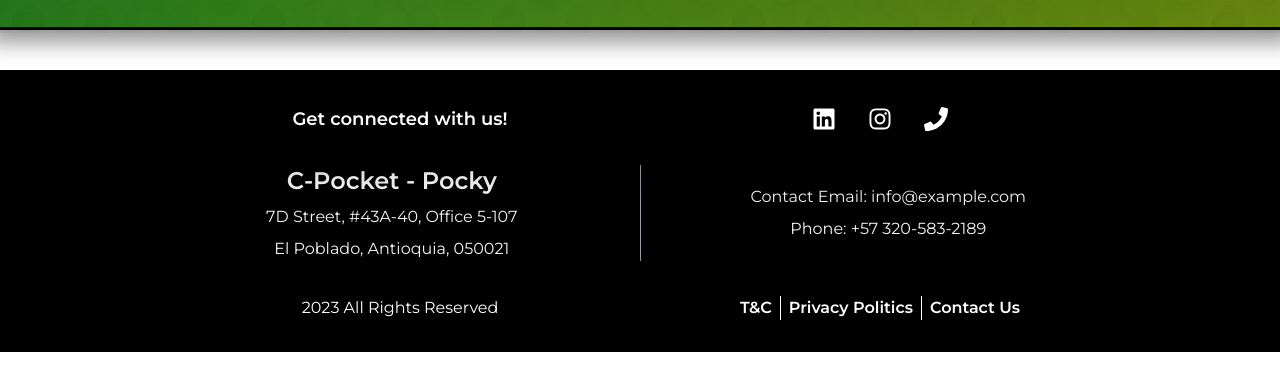
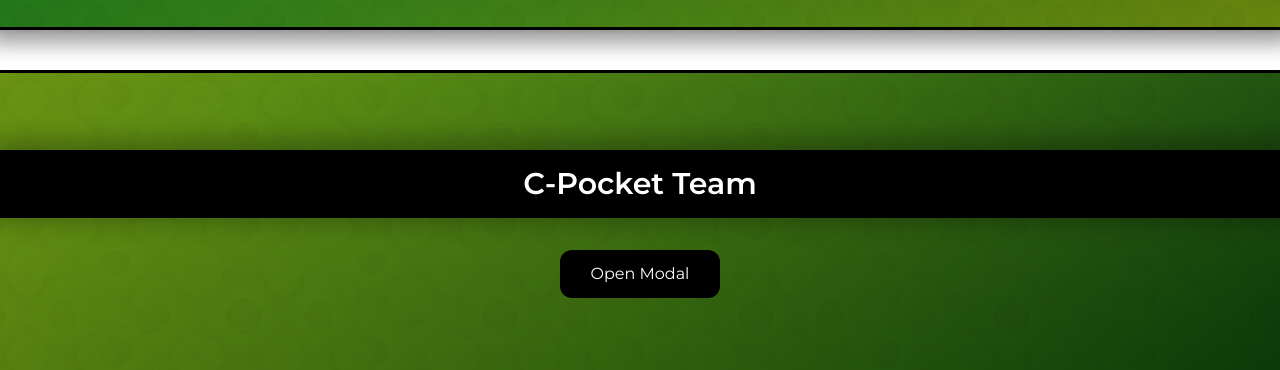
Before and after one commit to cpocket-dev/pocki_landing_page, a React (Vite) app: page / in a window 1280 px wide. Shown: the part 2378-2748 px from the top of the page. Built offline with nearby package versions, Linux system fonts and the light colour scheme.

Commit message:
UI/UX Update

```diff
--- a/src/App.jsx
+++ b/src/App.jsx
@@ -17,7 +17,7 @@ function App() {
       <section className="content-cont overflow-visible">
         <Conocenos />
         <Servicios />
-        {/* <Equipo /> */}
+        <Equipo />
         <Footer />
       </section>
     </>
--- a/src/components/Equipo/Equipo.jsx
+++ b/src/components/Equipo/Equipo.jsx
@@ -1,11 +1,18 @@
 import { useTranslationHook } from "../../hooks/useI18nTranslation";
-import { useState } from "react";
+import { useState, useEffect } from "react";
 
 import "./Equipo.css";
 
-export const Equipo = () => {
+export function Equipo() {
   const { t } = useTranslationHook();
-
+  const [isOpen, setIsOpen] = useState(false);
+  useEffect(() => {
+    if (isOpen) {
+      document.body.style.overflow = "hidden";
+    } else {
+      document.body.style.overflow = "unset";
+    }
+  }, [isOpen])
   return (
     <>
       <div
@@ -21,11 +28,25 @@ export const Equipo = () => {
             C-Pocket Team
           </h2>
 
-          <button className="rounded-xl bg-black text-white w-[10rem] h-[3rem]">Open Modal</button>
-
-          <div>
-            <p></p>
-          </div>
+          <button
+            className="rounded-xl bg-black text-white w-[10rem] h-[3rem] z-[2]"
+            onClick={() => setIsOpen(true)}
+          >
+            Open Modal
+          </button>
+          {isOpen && (
+            <div className="animate-fade animate-once animate-ease-in-out z-10 fixed inset-0 bg-black bg-opacity-30 backdrop-blur-sm flex justify-center items-center">
+              <div className="w-1/2 h-1/2 bg-white flex flex-col justify-center items-center content-center">
+                <p>MODAL</p>
+                <button
+                  className="rounded-xl bg-black text-white w-[10rem] h-[3rem]"
+                  onClick={() => setIsOpen(false)}
+                >
+                  Close Modal
+                </button>
+              </div>
+            </div>
+          )}
 
           {/* <div className="team w-[95vw] md:w-[75vw] bg-white z-[5] flex flex-col mx-auto p-8 rounded-xl gap-4">
             <p className="text-3xl">Meet our Team</p>
@@ -49,9 +70,8 @@ export const Equipo = () => {
               </div>
             </div>
           </div> */}
-
         </div>
       </div>
     </>
   );
-};
+}
--- a/src/components/Footer/Footer.jsx
+++ b/src/components/Footer/Footer.jsx
@@ -5,6 +5,7 @@ import React from "react";
 export const Footer = () => {
   return (
     <div className="footer-cont py-4 w-screen h-max  bg-black text-white relative">
+
       <div className="lg:max-w-[75vw] flex gap-4 flex-col items-center mx-auto">
         <div className="footer-top p-4 bg-black shadow-2xl w-full h-[33%] sm:h-[20%] flex justify-center items-center border-t-[3px] border-black relative">
           <div className="w-full h-full flex flex-col sm:flex-row justify-center overflow-visible items-center gap-2 sm:gap-8">
@@ -40,7 +41,7 @@ export const Footer = () => {
           <div className="divider h-[1px] w-[65%] sm:h-[6rem] sm:w-[1px] bg-zinc-400"></div>
           <div className="flex flex-col w-1/2 gap-2">
             <p className="w-full text-center">
-              Contact Email: info@example.com
+              Contact Email: atencionalcliente@cpocket.global
             </p>
             <p className="w-full text-center">Phone: +57 320-583-2189</p>
           </div>
@@ -51,13 +52,20 @@ export const Footer = () => {
         <div className="footer-bottom p-4 bg-black shadow-2xl w-full h-[15%] flex flex-col sm:flex-row justify-center items-center gap-8 border-t-[3px] border-black relative">
           <p className="sm:w-1/2 sm:text-center">2023 All Rights Reserved</p>
           <div className="flex gap-2 sm:w-1/2 sm:justify-center sm:content-center font-bold">
-            <p>T&C</p>
+            <a href="http://" target="_blank" rel="noopener noreferrer">
+              T&C
+            </a>
             <div className="w-[1px] bg-white" />
-            <p>Privacy Politics</p>
+            <a href="http://" target="_blank" rel="noopener noreferrer">
+              Privacy Politics
+            </a>
             <div className="w-[1px] bg-white" />
-            <p>Contact Us</p>
+            <a href="http://" target="_blank" rel="noopener noreferrer">
+              Contact Us
+            </a>
           </div>
         </div>
+
       </div>
     </div>
   );
```
